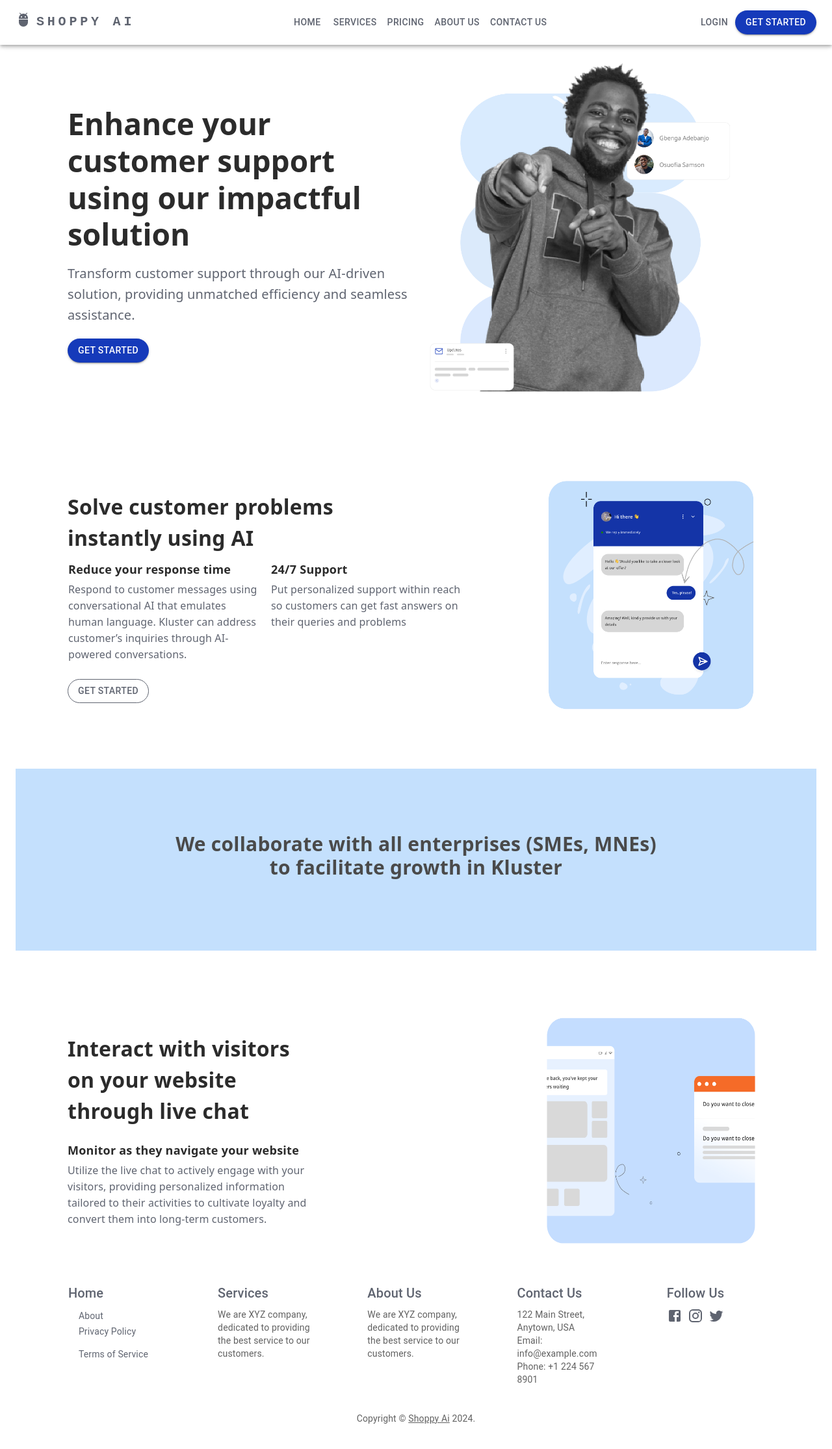
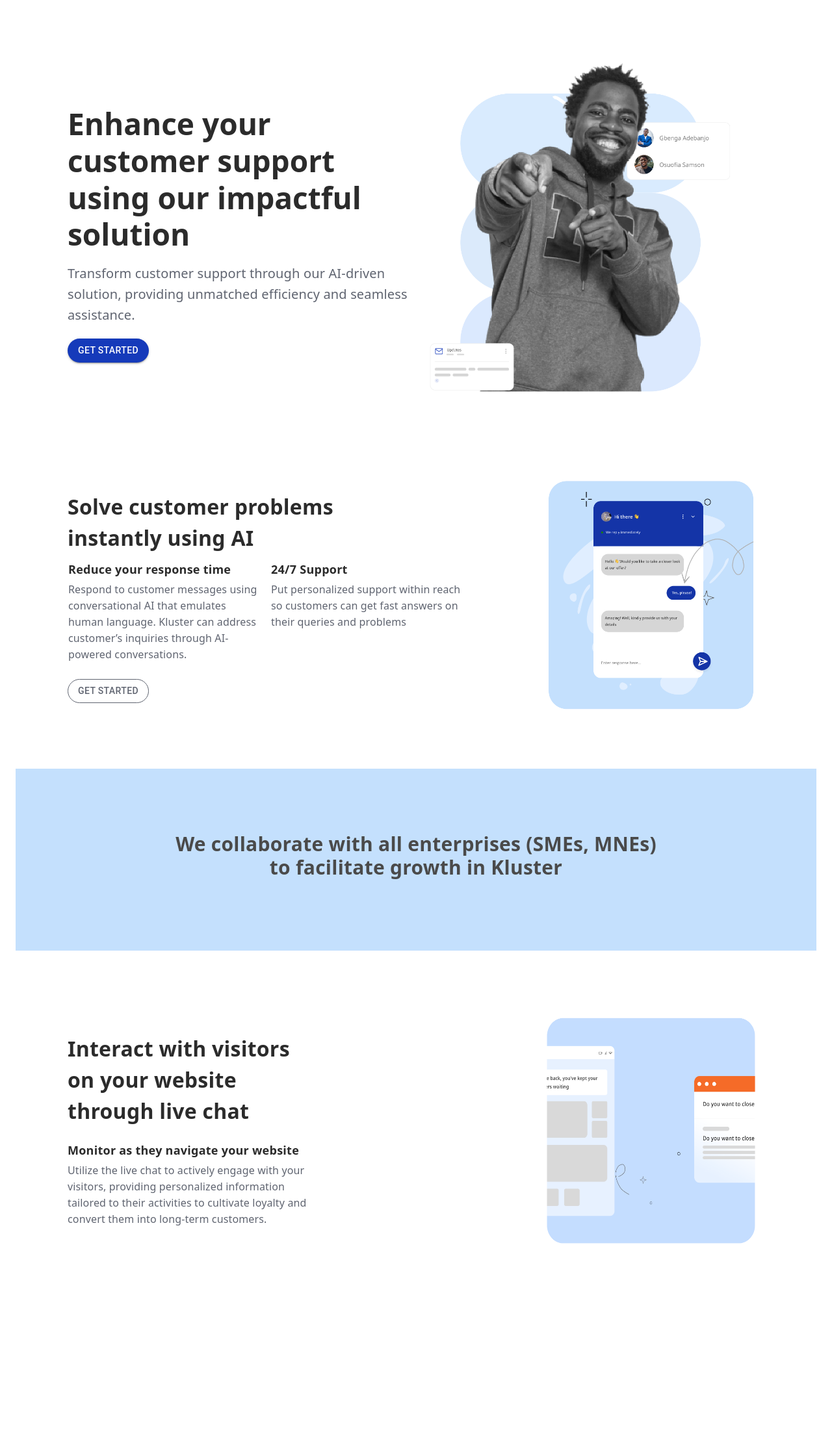
Before and after one commit to iamoluwafisayo/SHOPPY-AI, a React (Create React App) app in the folder frontend/: page / in a window 1280 px wide. Shown: the top 2230 px of the page at 65% size. After the commit the page ends 1926 px from the top, so only its background shows below. Built offline with nearby package versions, Linux system fonts and the light colour scheme.

Commit message:
refactor: moved navbar to Landing page component

```diff
--- a/frontend/src/App.js
+++ b/frontend/src/App.js
@@ -1,15 +1,10 @@
 import React from "react";
-import ResponsiveNavBar from "./components/common/navbar";
-import Footer from "./components/common/footer";
 import LandingPage from "./pages/LandingPage";
 
 const App = () => {
   return (
     <React.Fragment>
-      <ResponsiveNavBar />
-      {/* body */}
       <LandingPage />
-      <Footer/>
     </React.Fragment>
   );
 };
```
